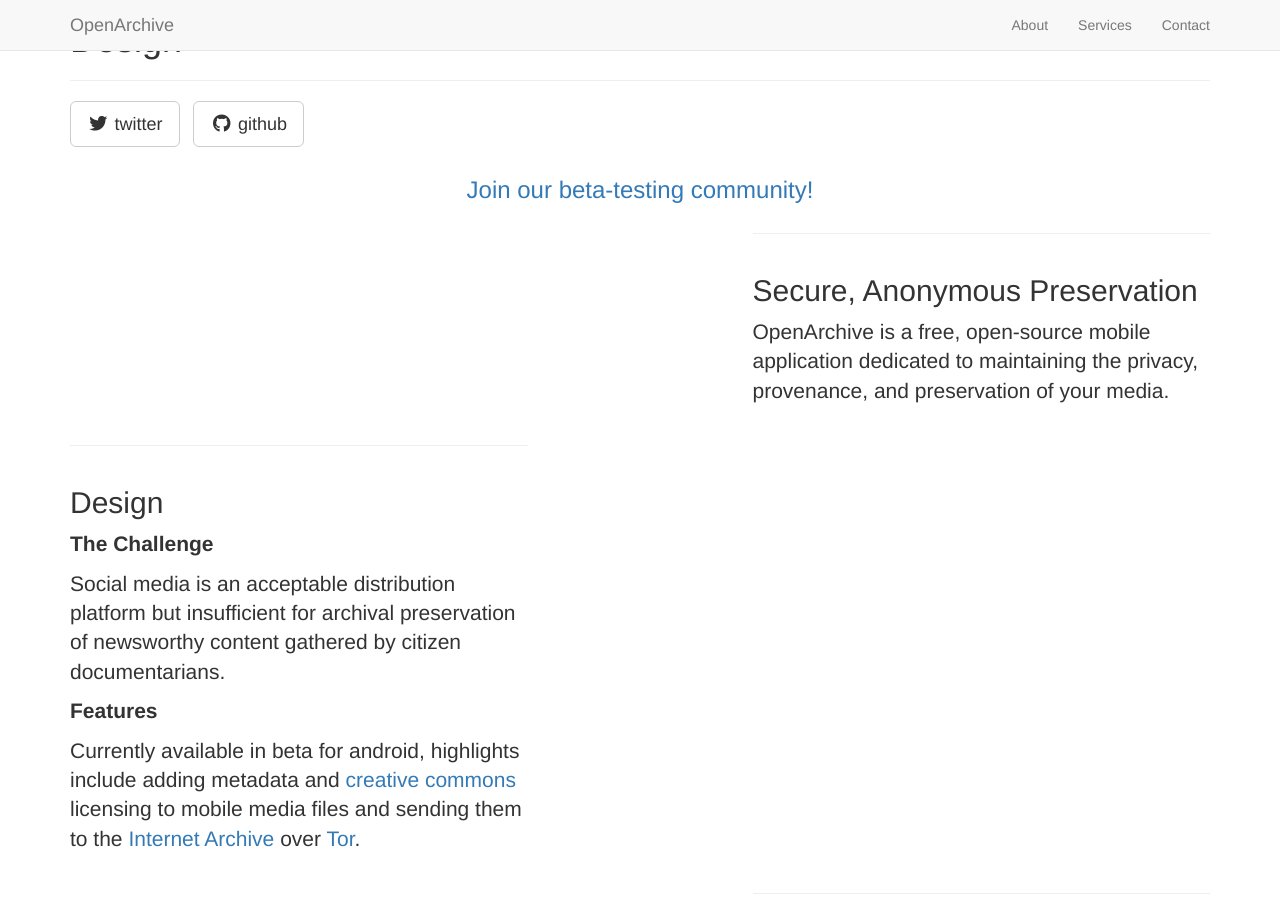
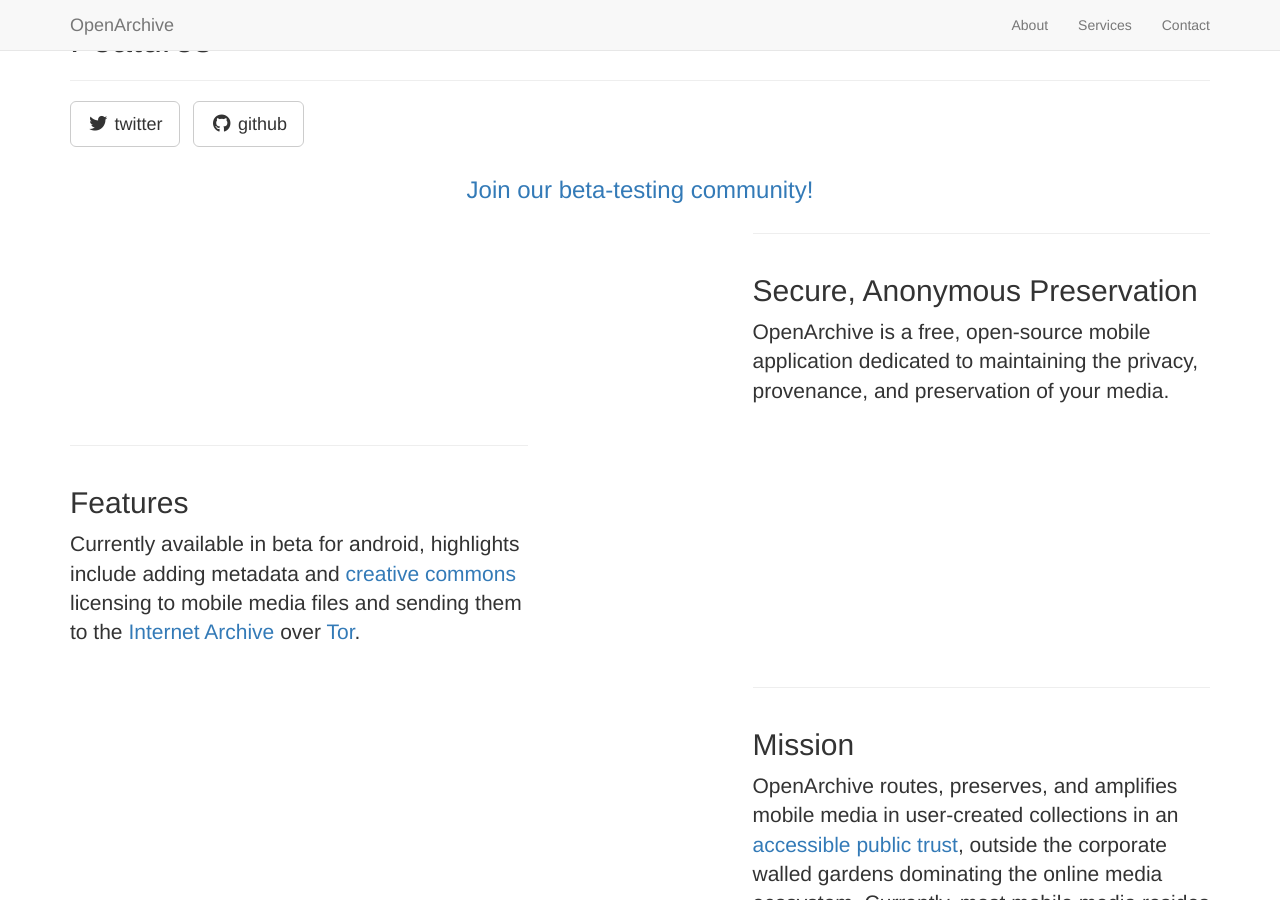
Before and after one commit to mattl/open-archive.org, a Jekyll site: the page built from _posts/2014-09-22-services-2.markdown, in a window 1280 px wide and 900 px high. Built offline with Jekyll 4.4.1, drawn with Linux system fonts in a browser that asks for light colours; nearby versions of some CDN libraries; library files that are not in the unit come from our copies.

Commit message:
Update 2014-09-22-services-2.markdown

```diff
--- a/_posts/2014-09-22-services-2.markdown
+++ b/_posts/2014-09-22-services-2.markdown
@@ -2,13 +2,7 @@
 layout: default
 img: AllLogos.png
 category: Services
-title: Design
+title: Features
 description: |
 ---
-
-<b>The Challenge</b>
-<p>Social media is an acceptable distribution platform but insufficient for archival preservation of newsworthy content gathered by citizen documentarians.</p>
-
-<b>Features</b>
-
 Currently available in beta for android, highlights include adding metadata and <a href="http://creativecommons.org/"> creative commons</a> licensing to mobile media files and sending them to the <a href="http://archive.org">Internet Archive</a> over <a href="https://www.torproject.org/Tor">Tor</a>.
```
